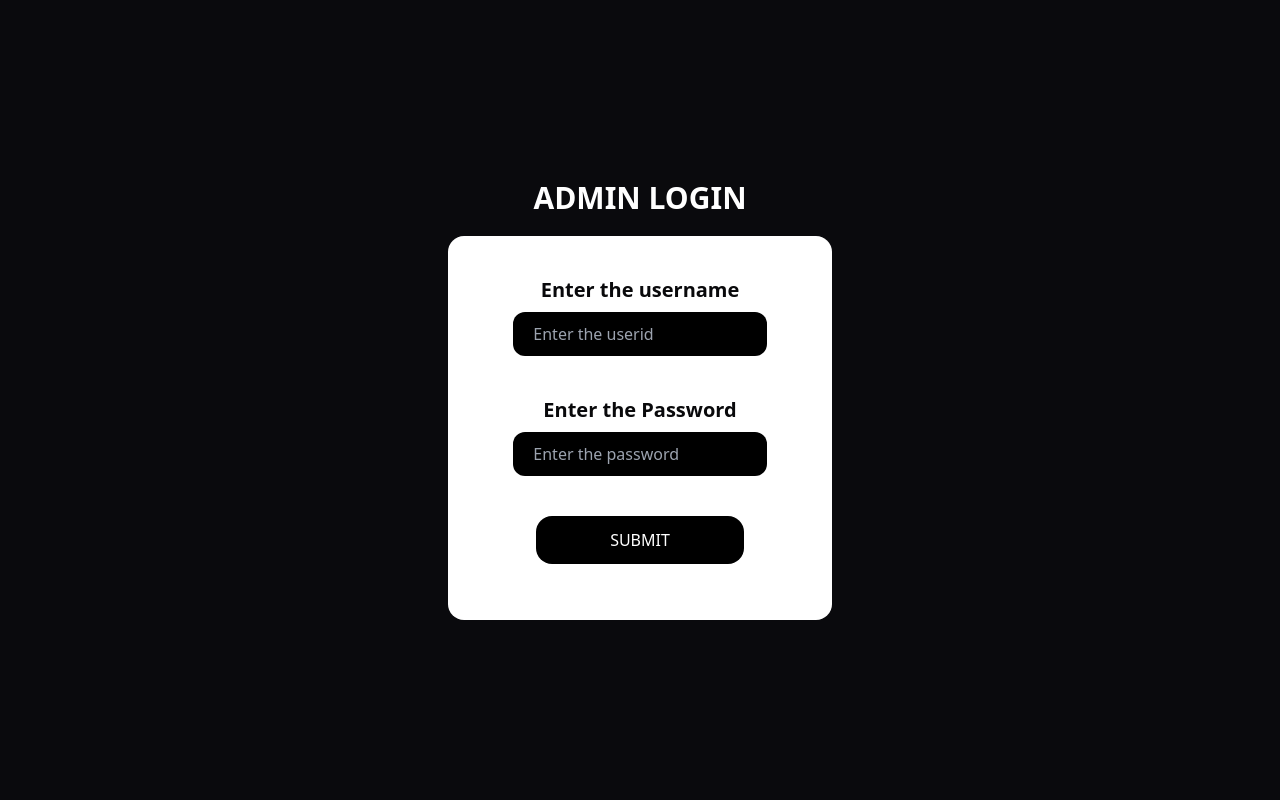
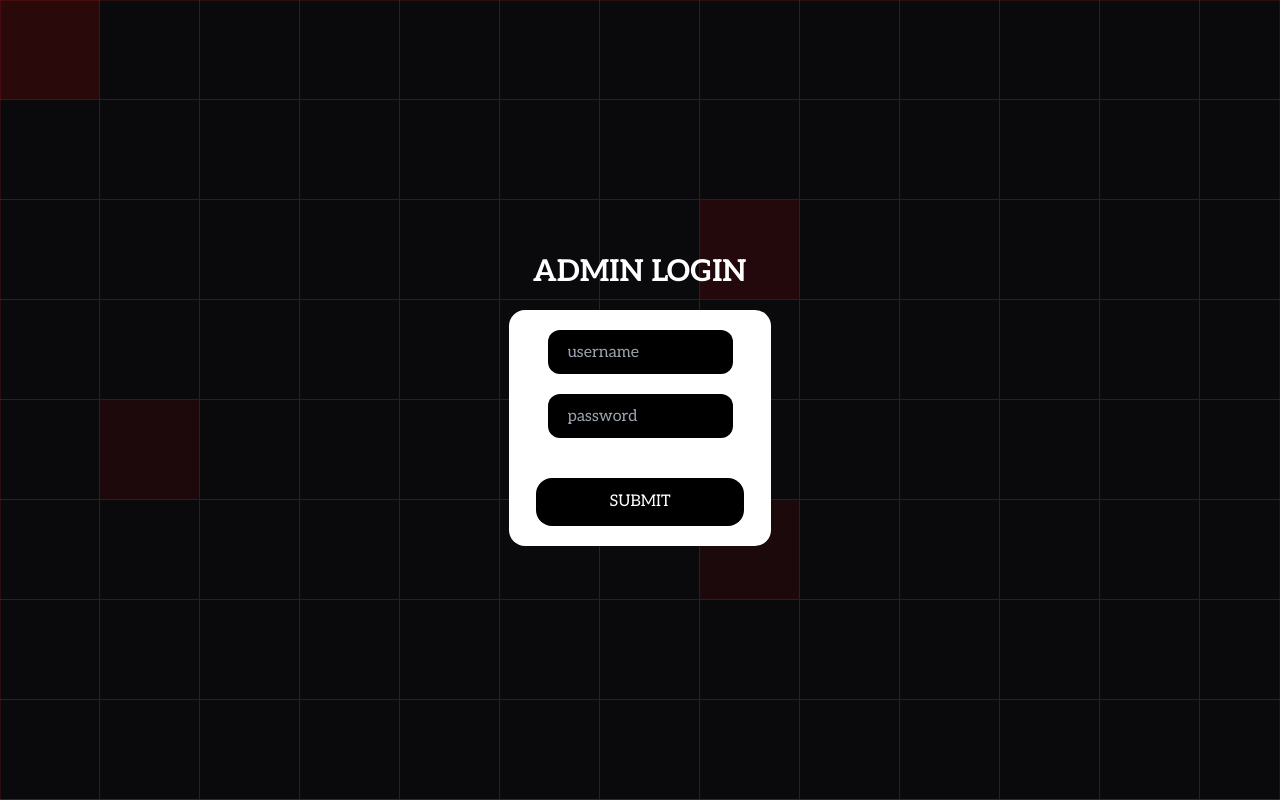
Before and after one commit to yatharth-singh-panwar/NavrachanaACM, a React (Vite) app: page /admin/login in a window 1280 px wide. Built offline with nearby package versions, Linux system fonts and the light colour scheme.

Commit message:
Added auth middleware for Dashboard

```diff
--- a/INFO/Credentials.ts
+++ /dev/null
@@ -1,2 +0,0 @@
-export const loginId = "Yatharth"
-export const password = "Yatharth@123"
--- a/config.ts
+++ b/config.ts
@@ -1 +1,2 @@
-export const BACKEND_URL = "http://localhost:3000/";
+export const BACKEND_URL = import.meta.env.VITE_BACKEND_URL;
+console.log(BACKEND_URL);
--- a/src/pages/Admin/Dashboard.tsx
+++ b/src/pages/Admin/Dashboard.tsx
@@ -6,8 +6,10 @@ import { useEffect, useState } from "react";
 import { EventDetails } from "@/components/EventDetails";
 import axios from "axios";
 import AnimatedGridPattern from "@/components/ui/animated-grid-pattern.tsx";
+import { useNavigate } from "react-router-dom";
 
 export default function Dashboard() {
+  const navigate = useNavigate();
   const [model, setModel] = useState(false);
   const [events, setEvents] = useState([]);
 
@@ -28,6 +30,10 @@ export default function Dashboard() {
   }
   useEffect(() => {
     //axios fetch to get all the events
+    const token = localStorage.getItem("token");
+    if (!token) {
+      navigate("/admin/login");
+    }
     getEvents();
 
     return () => {
--- a/src/pages/Admin/Login.tsx
+++ b/src/pages/Admin/Login.tsx
@@ -1,8 +1,10 @@
 import { useRef } from "react";
-import { loginId, password } from "../../../INFO/Credentials";
+import { BACKEND_URL } from "../../../config";
 import { useNavigate } from "react-router-dom";
+import AnimatedGridPattern from "@/components/ui/animated-grid-pattern";
+import axios from "axios";
 
-function checkloginCreds(
+async function checkloginCreds(
   userNameRef: React.RefObject<HTMLInputElement>,
   passwordRef: React.RefObject<HTMLInputElement>,
   navigate: (path: string) => void
@@ -10,10 +12,17 @@ function checkloginCreds(
   const userNameValue = userNameRef.current ? userNameRef.current.value : "";
   const passwordValue = passwordRef.current ? passwordRef.current.value : "";
 
-    if (loginId !== userNameValue || password !== passwordValue) {
+  const res = await axios.post(`${BACKEND_URL}admin/login`, {
+    userName: userNameValue,
+    password: passwordValue,
+  });
+
+  if (res.status !== 200) {
     alert("Invalid credentials");
     return;
   }
+
+  res.data.token && localStorage.setItem("token", res.data.token);
 
   alert("Correct credentials");
   navigate("/admin/dashboard"); // Programmatically navigate to dashboard
@@ -25,32 +34,35 @@ export default function Login() {
   const navigate = useNavigate(); // React Router's navigation hook
 
   return (
-        <div className="w-screen h-screen flex justify-center items-center flex-col">
+    <div className="w-screen h-screen flex justify-center items-center flex-col font-aleo">
+      <div className="absolute -z-30 w-full h-screen">
+        <AnimatedGridPattern
+          repeatDelay={2}
+          width={100}
+          height={100}
+          numSquares={5}
+          className=""
+        />
+      </div>
       <div className="text-white text-3xl font-bold pb-5">ADMIN LOGIN</div>
-            <div className="w-96 h-96 bg-white rounded-2xl flex-col p-10">
-                <div className="flex flex-col mb-10">
-                    <div className="text-center font-bold text-xl mb-2">
-                        Enter the username
-                    </div>
+      <div className="bg-white rounded-2xl flex-col p-5">
+        <div className="flex flex-col mb-5">
           <div className="flex justify-center">
             <input
               ref={userNameRef}
               type="text"
-                            placeholder="Enter the userid"
+              placeholder="username"
               className="LoginId w-5/6 h-11 bg-black rounded-xl text-white p-5"
             ></input>
           </div>
         </div>
 
         <div className="flex flex-col">
-                    <div className="text-center font-bold text-xl mb-2">
-                        Enter the Password
-                    </div>
           <div className="flex justify-center">
             <input
               ref={passwordRef}
               type="password"
-                            placeholder="Enter the password"
+              placeholder="password"
               className="LoginId w-5/6 h-11 bg-black rounded-xl text-white p-5"
             ></input>
           </div>
```
Also changed, not shown: 2 other files (tests, documents, lock files or other folders). Lines whose indentation alone changed are shown as unchanged.
